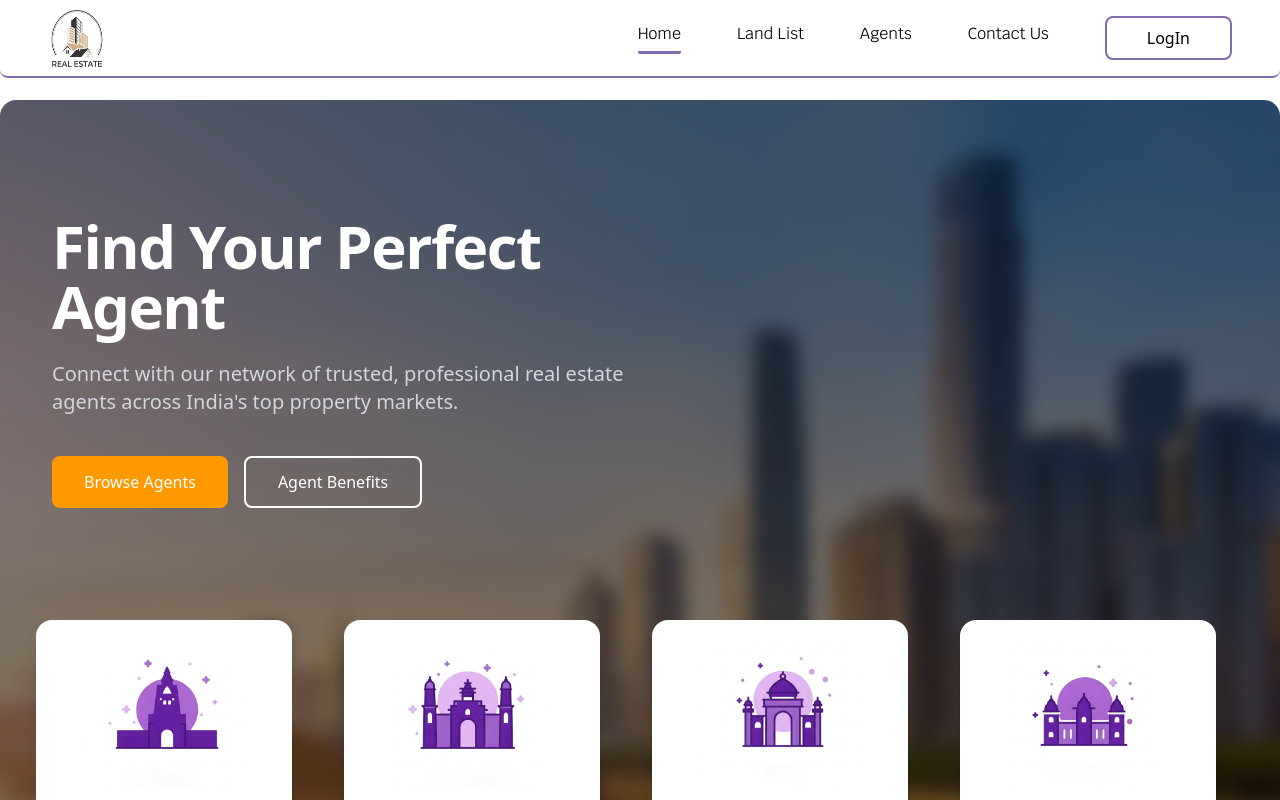
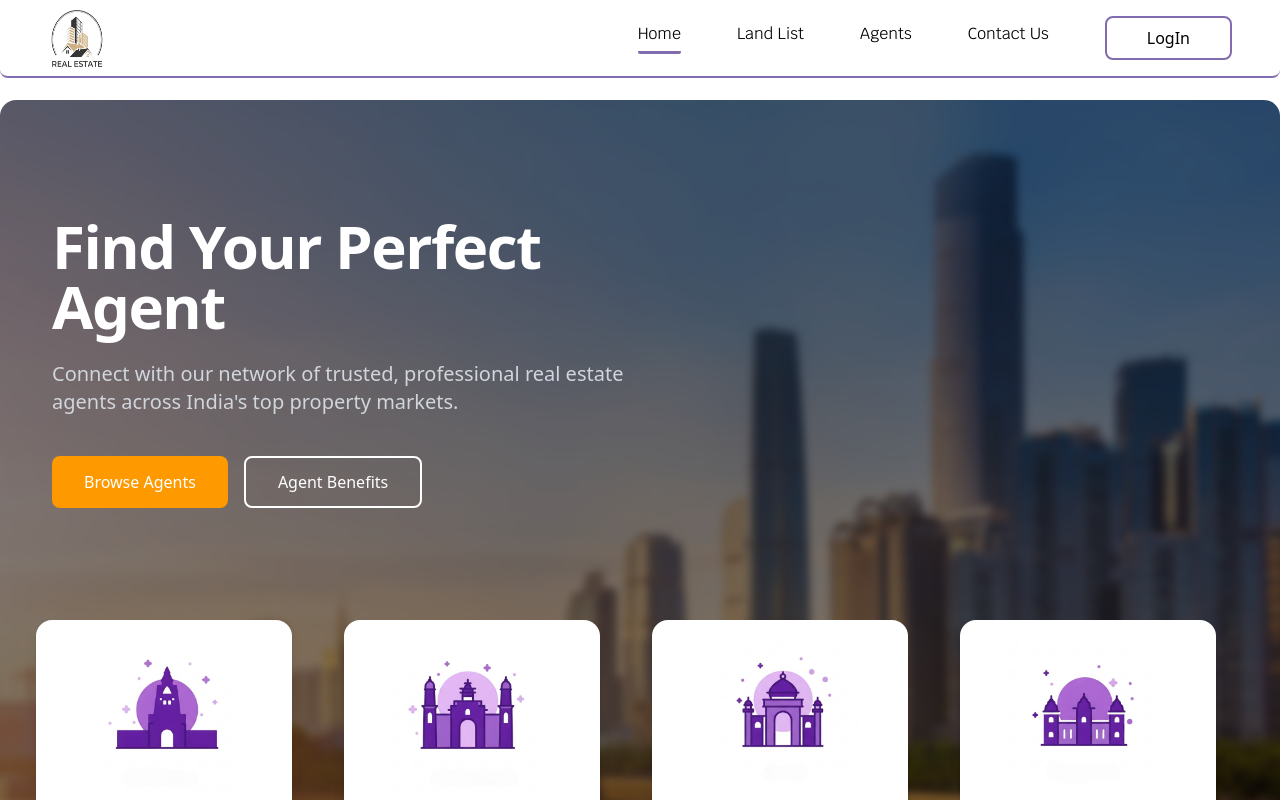
Before and after one commit to rajeev-the/Final_real_Estate, a React (Vite) app: page /agents in a window 1280 px wide. Shown: the top 800 px of the page. Built offline with nearby package versions, Linux system fonts and the light colour scheme.

Commit message:
update new  Frontend

```diff
--- a/src/Pages/Agent_page/Agents.jsx
+++ b/src/Pages/Agent_page/Agents.jsx
@@ -24,7 +24,7 @@ const Agents = () => {
             backgroundSize: "cover",
             backgroundPosition: "center",
             backgroundRepeat: "no-repeat",
-            filter: "blur(8px)",
+            filter: "blur(4px)",
             transform: "scale(1.1)" // Prevents edge artifacts from blur
         }}
     >
```
